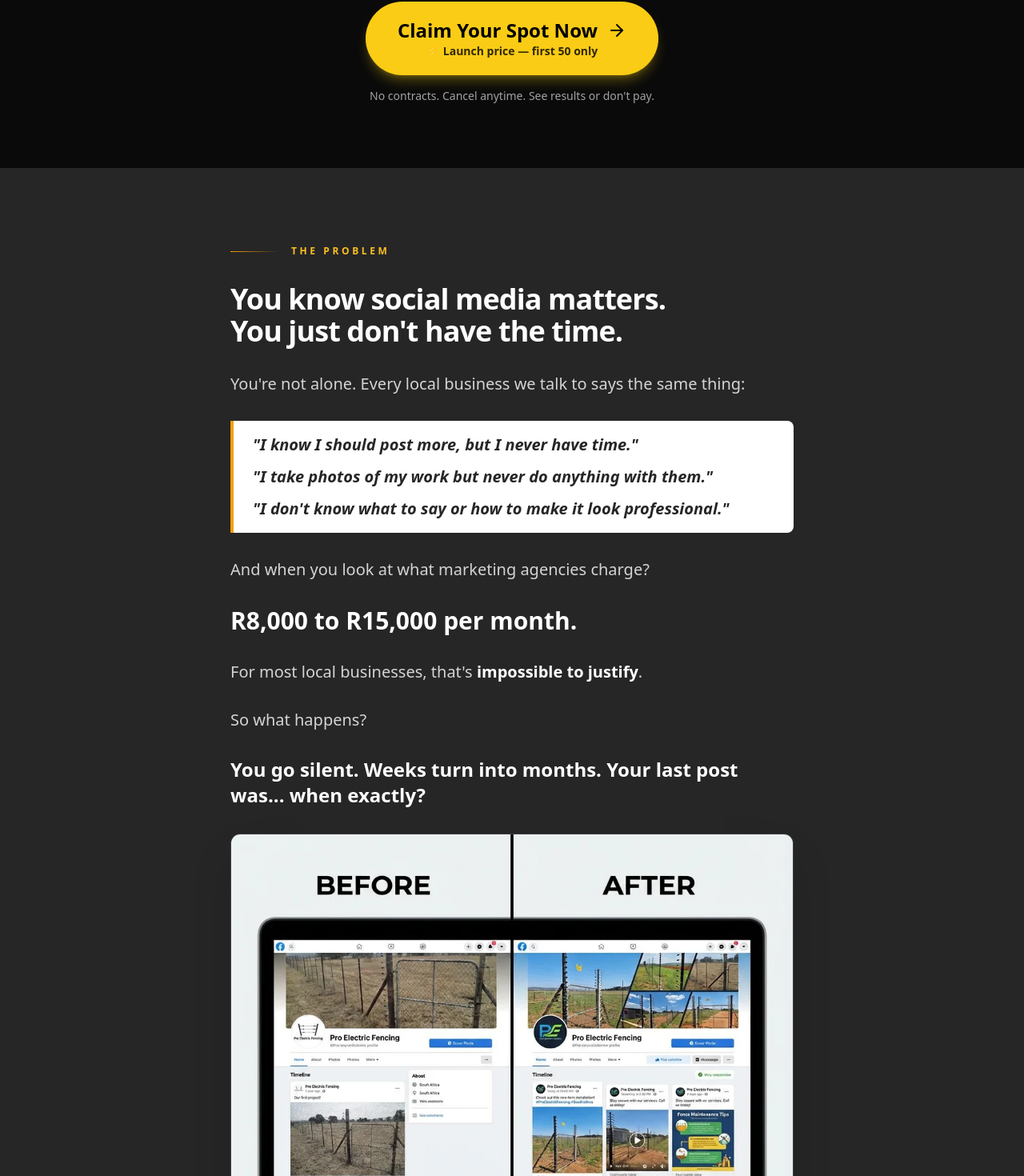
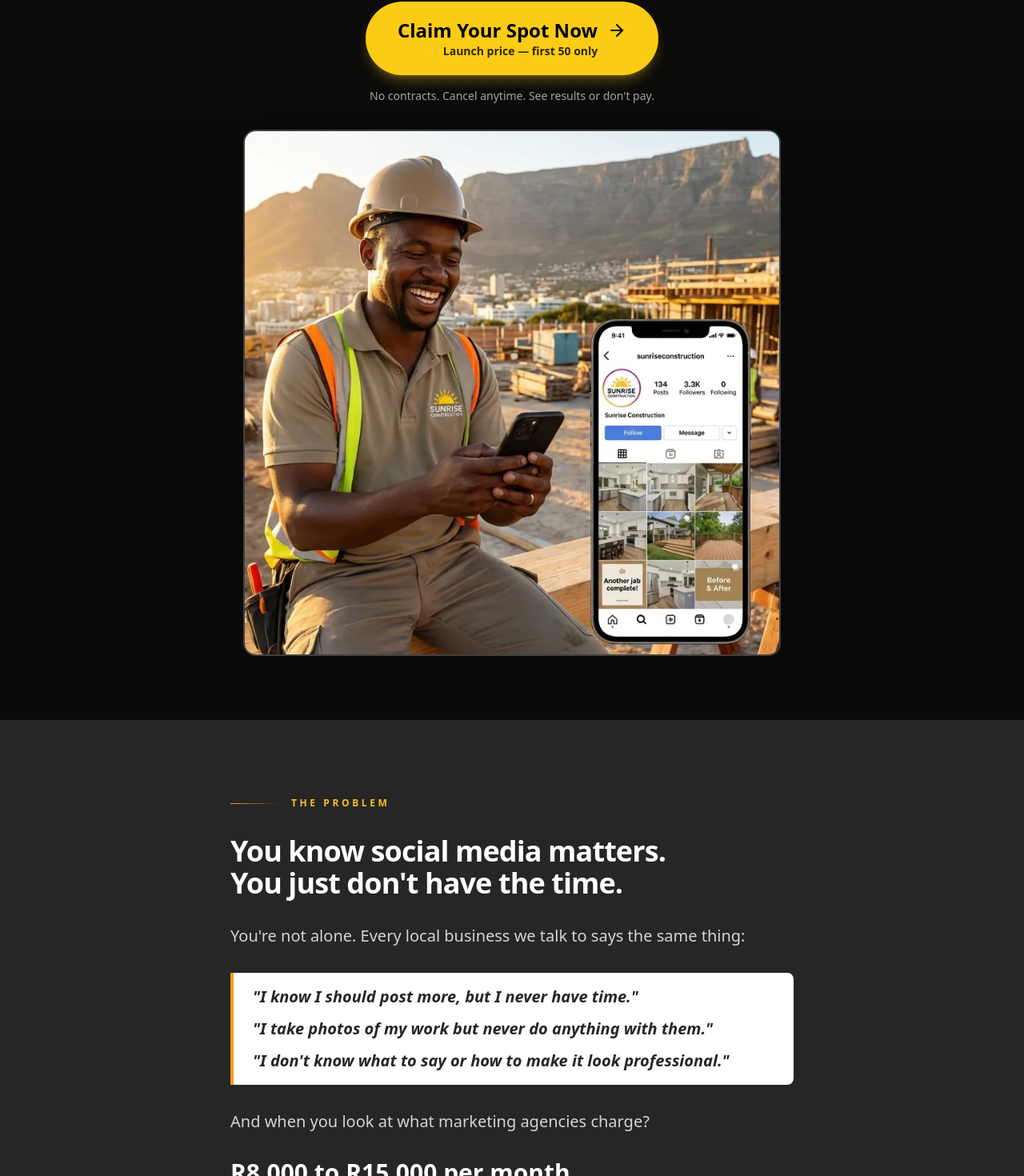
Before and after one commit to localbizonline/localprosstudio, a React (Vite) app: page /social-posting-v2 in a window 1280 px wide. Shown: the part 620-2090 px from the top of the page at 80% size. Built offline with nearby package versions, Linux system fonts and the light colour scheme.

Commit message:
Enhance SocialPostingPageV2 with new hero and footer images, update text for clarity, and adjust image styles for better presentation

```diff
--- a/src/components/SocialPostingPageV2.tsx
+++ b/src/components/SocialPostingPageV2.tsx
@@ -23,6 +23,8 @@ import greenbayFacebookGallery from '../assets/images/social-posting/Greenbay fe
 import postCalendar from '../assets/images/social-posting/post calender.webp';
 import oneUploadEverywhereContractors from '../assets/images/social-posting/one upload everywhere for contractors.webp';
 import socialInstagramTruck from '../assets/images/social-instagram-truck.jpg';
+import happyContractorInstagram from '../assets/images/social-posting/happy contractor with instagram mockup copy.jpg';
+import happyContractorLandscape from '../assets/images/social-posting/happy contractor with social posting landscape ratio.webp';
 
 // Reusable CTA Button with Scarcity
 const CTAWithRating = () => (
@@ -101,9 +103,18 @@ const SocialPostingPageV2 = () => {
             </a>
 
             {/* Risk Reversal */}
-            <p className="text-neutral-400 text-sm">
+            <p className="text-neutral-400 text-sm mb-8">
               No contracts. Cancel anytime. See results or don't pay.
             </p>
+
+            {/* Hero Image */}
+            <div className="max-w-2xl mx-auto">
+              <img
+                src={happyContractorInstagram}
+                alt="Happy contractor with professional Instagram social media presence"
+                className="w-full rounded-2xl border-2 border-neutral-700 shadow-2xl"
+              />
+            </div>
 
           </div>
         </div>
@@ -162,7 +173,7 @@ const SocialPostingPageV2 = () => {
             <img
               src={facebookBeforeAfterFencing}
               alt="Before and after comparison of a Facebook business page - showing transformation from dormant to active with consistent posts"
-              className="w-full"
+              className="w-full aspect-[4/3] object-cover object-top"
             />
           </div>
 
@@ -725,7 +736,7 @@ const SocialPostingPageV2 = () => {
             <img
               src={socialInstagramTruck}
               alt="Contractor's truck with social media presence - professional business image"
-              className="w-full"
+              className="w-full aspect-[16/9] object-cover object-center"
             />
           </div>
 
@@ -1211,13 +1222,9 @@ const SocialPostingPageV2 = () => {
         <div className="max-w-3xl mx-auto px-6 md:px-8 text-left space-y-8 leading-relaxed">
 
           <h2 className="text-3xl md:text-4xl font-black text-white leading-tight tracking-tight text-center">
-            The question isn't whether<br />
-            you <span className="text-amber-400">can</span> afford this.
+            While your competitors figure out what to post...<br />
+            <span className="text-amber-400">You'll already be everywhere.</span>
           </h2>
-
-          <p className="text-xl md:text-2xl text-neutral-300 text-center">
-            It's whether you can afford to stay invisible while your competitors post every week.
-          </p>
 
           <p className="text-2xl md:text-3xl font-black text-white text-center">
             <span className="text-neutral-500 line-through text-xl md:text-2xl">R3,500</span>{' '}
@@ -1230,6 +1237,15 @@ const SocialPostingPageV2 = () => {
           <p className="text-neutral-500 text-center italic">
             Questions? WhatsApp us anytime — we're real people, not bots.
           </p>
+
+          {/* Footer Image */}
+          <div className="rounded-xl overflow-hidden border border-neutral-700 shadow-2xl">
+            <img
+              src={happyContractorLandscape}
+              alt="Happy contractor with professional social media presence"
+              className="w-full aspect-[16/9] md:aspect-auto object-cover object-center"
+            />
+          </div>
         </div>
       </section>
 
```
Also changed, not shown: src/assets/images/social-posting/happy contractor with instagram mockup copy.jpg (added), src/assets/images/social-posting/happy contractor with social posting landscape ratio.webp (added).
